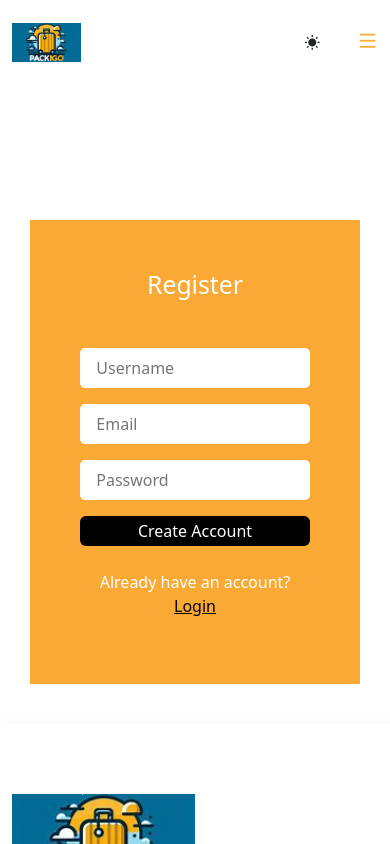
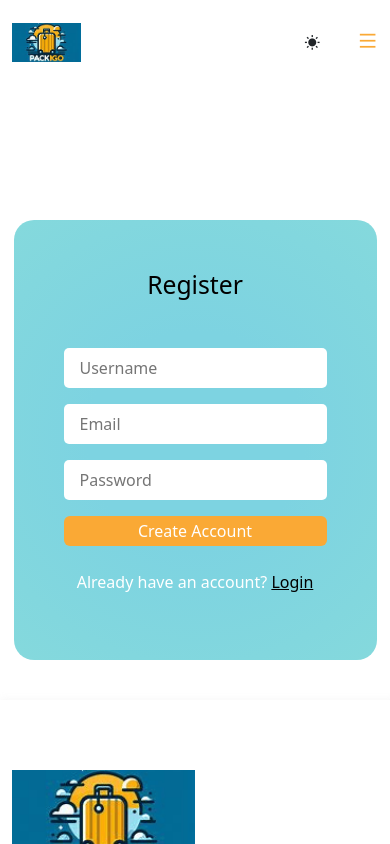
Before and after one commit to Kingpanther7/Tour-Management-project, a React (Create React App) app in the folder frontend/: page /register in a window 390 px wide. Shown: the top 844 px of the page. Built offline with nearby package versions, Linux system fonts and the light colour scheme; a web font is replaced by a local one.

Commit message:
Dark-mode fixes -login

```diff
--- a/frontend/src/App.css
+++ b/frontend/src/App.css
@@ -12,6 +12,11 @@
   --subtitle-font-name: "Island Moments", cursive;
   --navbar-shadow-color: #002c3540;
   --search-bar-shadow-color: #ffc10761;
+  --background-gradiant: radial-gradient(
+    circle,
+    rgb(125, 211, 225) 38%,
+    rgb(135, 219, 219) 120%
+  );
 }
 [data-bs-theme="dark"] {
   --menu-color: #000000;
@@ -23,8 +28,13 @@
   --heading-color: #ffffff;
   --bs-list-group-color: #ffffff;
   --bs-list-group-bg: none;
-  --navbar-shadow-color: #009cbb5e;
-  --search-bar-shadow-color: #1ce5d980;
+  --navbar-shadow-color: #009cbbc0;
+  --search-bar-shadow-color: #16beb380;
+  --background-gradiant: radial-gradient(
+    circle,
+    rgba(5, 61, 74, 1) 38%,
+    rgba(72, 206, 235, 1) 450%
+  );
 }
 
 * {
--- a/frontend/src/styles/login.css
+++ b/frontend/src/styles/login.css
@@ -11,7 +11,7 @@
 
 .login__form {
   padding: 50px;
-  background: var(--secondary-color);
+  background: var(--background-gradiant);
   position: relative;
 }
 
@@ -33,13 +33,12 @@
 }
 
 .login__form h2 {
-  color: #fff;
   text-align: center;
   margin-bottom: 3rem;
 }
 
 .login__form {
-  width: 50%;
+  border-radius: 20px;
 }
 
 .login__form input {
@@ -52,7 +51,7 @@
 }
 
 .auth__btn {
-  background: var(--heading-color) !important;
+  background: var(--secondary-color) !important;
   width: 100%;
   color: #fff !important;
 }
@@ -74,9 +73,4 @@
   .login__img {
     display: none;
   }
-
-  .login__form {
-    width: 90%;
-    margin: auto;
-  }
 }
```
